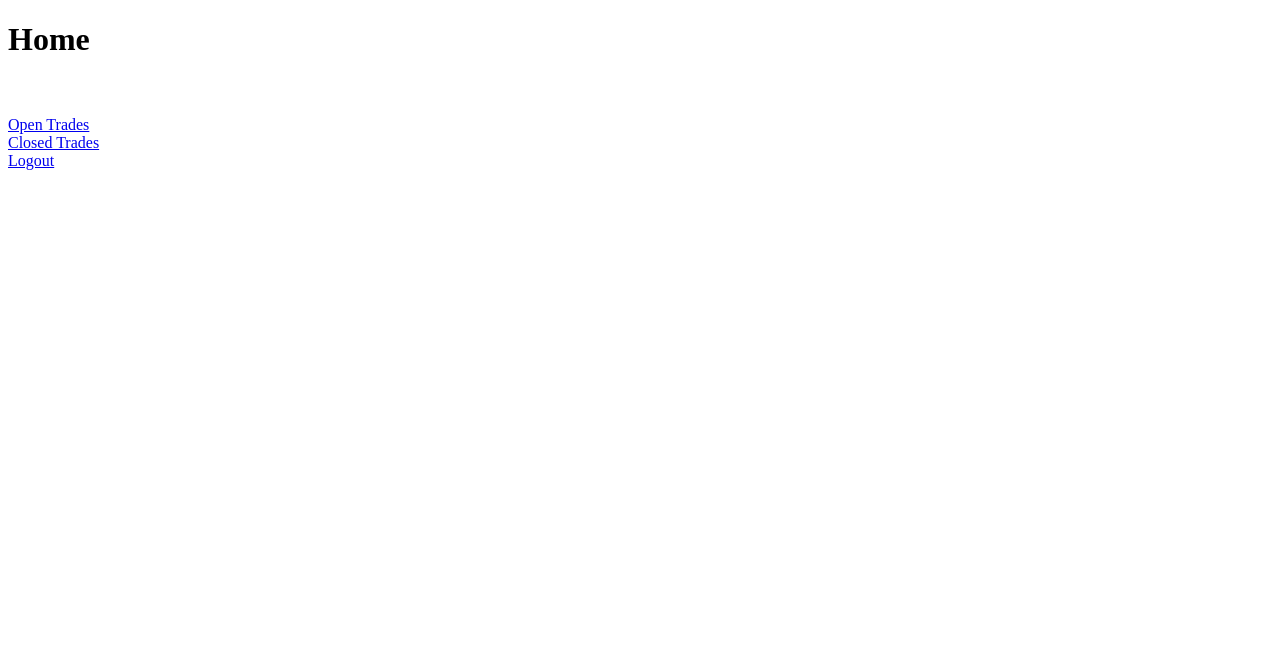
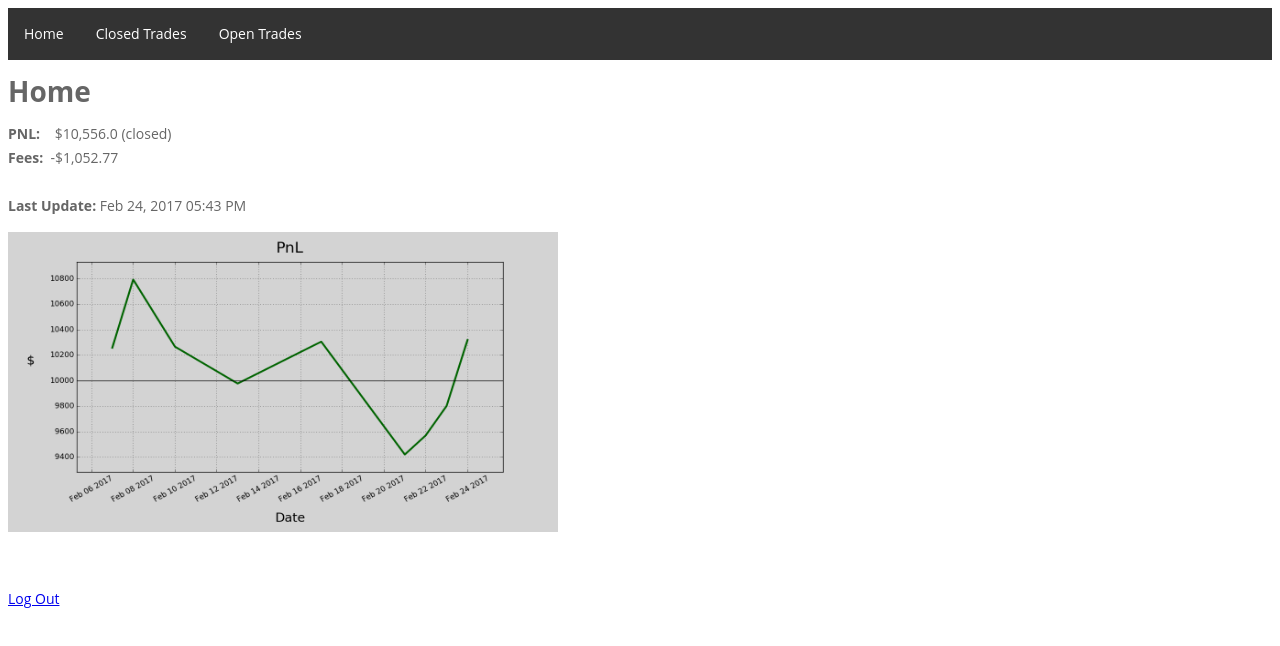
Before and after one commit to djcohen03/djcohen03.github.io-legacy, a plain HTML site: page home.html in a window 1280 px wide. Drawn offline with Linux system fonts and the light colour scheme.

Commit message:
data update

```diff
--- a/home.html
+++ b/home.html
@@ -1,6 +1,7 @@
 <!DOCTYPE html>
 <html>
 	<head>
+		<link rel="stylesheet" type="text/css" href="tablestyle.css">
 	    <title> Home </title>
 		<script src="https://www.gstatic.com/firebasejs/3.6.4/firebase.js"></script>
 	    <script type="text/javascript">
@@ -20,15 +21,47 @@
 	    </script>
    </head>
 	<body>
+        <ul class='nav'>
+            <li class='nav'><a  class='nav' href = "#" id='Home'>Home</a></li>
+            <li class='nav'><a  class='nav' href = "closedtrades.html">Closed Trades</a></li>
+            <li class='nav'><a  class='nav' href = "opentrades.html">Open Trades</a></li>
+        </ul>
 
 		<!-- MARK: Page Setup -->
 		<h1>Home</h1>
-		<br><br>
-		<a href="opentrades.html"> Open Trades </a>
-		<br>
-		<a href="closedtrades.html"> Closed Trades </a>
-		<br>
-		<a href="login.html"> Logout </a>
+
+		<script>
+
+ 			function readTextFile(file){
+			    var rawFile = new XMLHttpRequest();
+			    rawFile.open("GET", file, false);
+			    rawFile.onreadystatechange = function ()
+			    {
+			        if(rawFile.readyState === 4)
+			        {
+			            if(rawFile.status === 200 || rawFile.status == 0)
+			            {
+			                var allText = rawFile.responseText;
+			                document.write(allText)
+			            }
+			        }
+			    }
+			    rawFile.send(null);
+			}
+
+			readTextFile("lastupdate.txt");
+		</script>
+
+
+		<a href="pnl.png">
+			<img src="pnl.png" style="width:550px;height:300px;">
+		</a>
+
+
+
+
+		<br><br><br>
+		<a href="login.html">Log Out</a>
 
 
 
--- a/tablestyle.css
+++ b/tablestyle.css
@@ -38,3 +38,29 @@ tr:last-child td:first-child {
 tr:last-child td:last-child {
   border-bottom-right-radius: 6px;
 }
+
+
+
+
+
+
+/*Navigation header*/
+li.nav {
+    float: left;
+}
+
+li.nav a.nav {
+    display: block;
+    color: white;
+    text-align: center;
+    padding: 14px 16px;
+    text-decoration: none;
+}
+
+ul.nav{
+    list-style-type: none;
+    margin: 0;
+    padding: 0;
+    overflow: hidden;
+    background-color: #333;
+}
```
Also changed, not shown: closedtrades.html (+12 -3 lines), opentrades.html (+10 -8 lines), historical.txt, lastupdate.txt, opentrades.txt, pnl.png (added).
